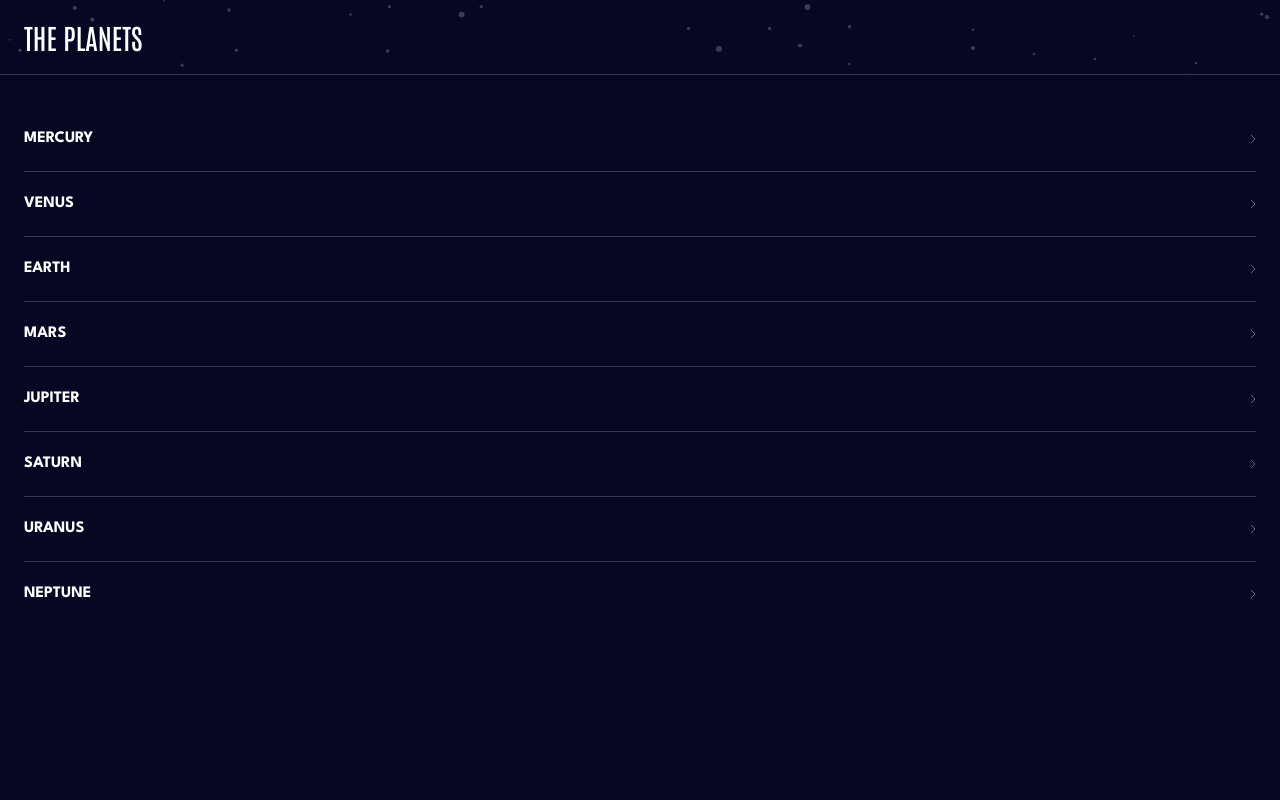
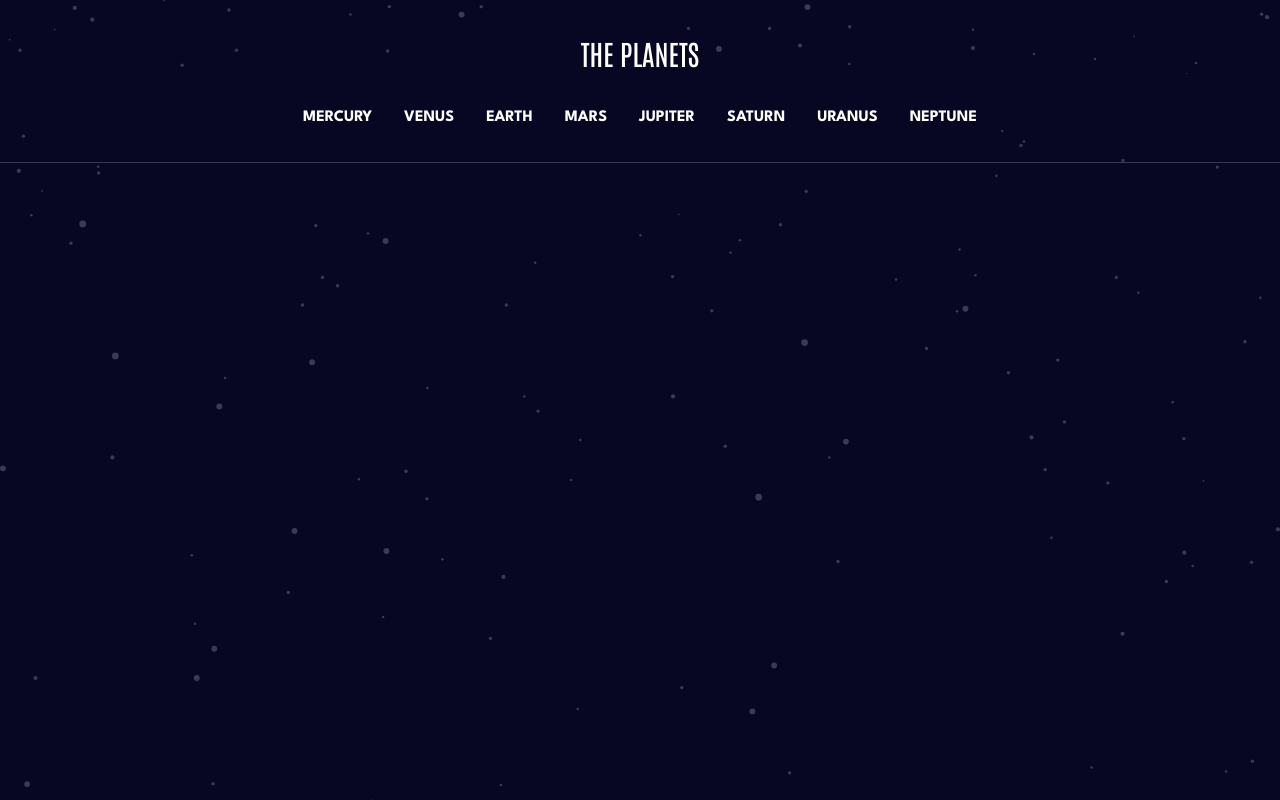
Before and after one commit to Pawel1894/planets-fact, a React (Vite) app: page / in a window 1280 px wide. Built offline with nearby package versions, Linux system fonts and the light colour scheme.

Commit message:
tablet menu

```diff
--- a/src/shared/Header.tsx
+++ b/src/shared/Header.tsx
@@ -6,7 +6,7 @@ export default function Header() {
   const [isOpen, setIsOpen] = useState(false);
 
   return (
-    <header className="px-6 py-4 border-b border-b-neutral-200 relative flex justify-between items-center">
+    <header className="px-6 py-4 md:py-8 md:px-12 border-b border-b-neutral-200 relative flex justify-between items-center md:flex-col md:justify-start">
       <span className="uppercase font-antonio font-medium text-white text-[28px]">the planets</span>
       <Hamburger setIsOpen={setIsOpen} isOpen={isOpen} />
       <Nav isOpen={isOpen} />
--- a/src/shared/Nav.tsx
+++ b/src/shared/Nav.tsx
@@ -10,9 +10,10 @@ export default function Nav({ isOpen }: Props) {
     <nav
       className={`${
         !isOpen && window.innerWidth < 768 ? "hidden" : "flex"
-      }  absolute w-full left-0 top-[75px] h-[calc(100vh-75px)] bg-neutral-100 z-10`}
+      }  absolute w-full left-0 top-[75px] h-[calc(100vh-75px)] bg-neutral-100 z-10
+      md:static md:h-auto`}
     >
-      <ul className="w-full mt-8 px-6 ">
+      <ul className="w-full mt-8 px-6 md:flex md:gap-x-8 justify-center md:px-0">
         <NavItem name="mercury" color="bg-accent-100" key={"mercury"} />
         <NavItem name="venus" color="bg-accent-200" key={"venus"} borderTop={true} />
         <NavItem name="earth" color="bg-accent-300" key={"earth"} borderTop={true} />
--- a/src/shared/NavItem.tsx
+++ b/src/shared/NavItem.tsx
@@ -10,14 +10,16 @@ type Props = {
 export default function NavItem({ name, color, borderTop }: Props) {
   return (
     <li
-      className={`flex py-5 uppercase text-white font-bold ${borderTop && "border-t border-t-neutral-200"}`}
+      className={`flex py-5 uppercase text-white font-bold md:py-0 ${
+        borderTop && "border-t border-t-neutral-200"
+      } md:border-t-0`}
     >
       <button className="flex items-center justify-between w-full">
         <div className="flex items-center gap-6">
           <span className={`md:hidden h-5 w-5 rounded-full ${color}`} aria-hidden={true}></span>
           <span className="uppercase">{name}</span>
         </div>
-        <img src={IconChevron} aria-hidden={true} alt="" />
+        <img className="md:hidden" src={IconChevron} aria-hidden={true} alt="" />
       </button>
     </li>
   );
```
